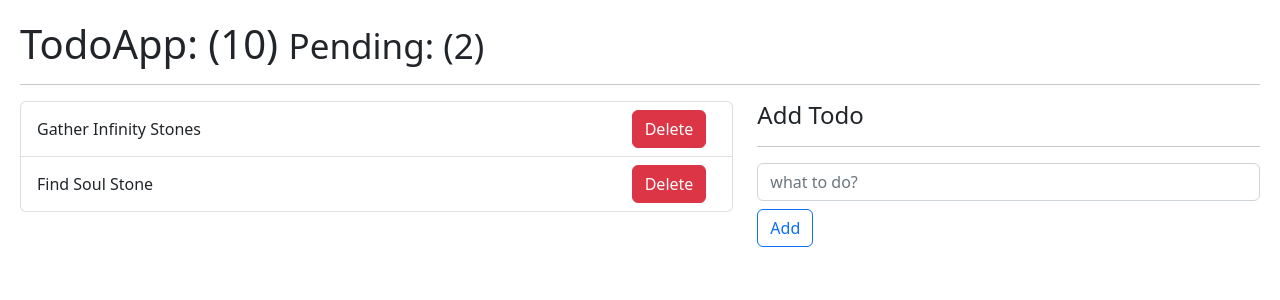
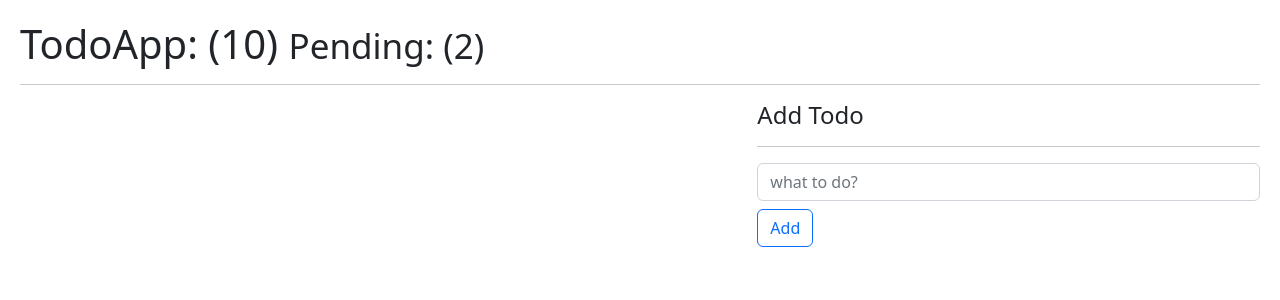
Before and after one commit to Alejoboga20/vite-hooks-expert, a React (Vite) app: page / in a window 1280 px wide. Shown: the top 300 px of the page. Built offline with nearby package versions, Linux system fonts and the light colour scheme.

Commit message:
Implement persistency with localStorage

```diff
--- a/src/08-useReducer/TodoApp.jsx
+++ b/src/08-useReducer/TodoApp.jsx
@@ -1,23 +1,16 @@
-import { useReducer } from 'react';
+import { useEffect, useReducer } from 'react';
 import { TodoAdd } from './TodoAdd';
 import { TodoList } from './TodoList';
 import { todoReducer } from './todoReducer';
 
-const initialState = [
-	{
-		id: new Date().getTime(),
-		description: 'Gather Infinity Stones',
-		done: false,
-	},
-	{
-		id: new Date().getTime() * 2,
-		description: 'Find Soul Stone',
-		done: false,
-	},
-];
+const initialState = [];
+
+const stateInitilizer = () => {
+	return JSON.parse(localStorage.getItem('todos')) || [];
+};
 
 export const TodoApp = () => {
-	const [todos, dispatchTodo] = useReducer(todoReducer, initialState);
+	const [todos, dispatchTodo] = useReducer(todoReducer, initialState, stateInitilizer);
 
 	const handleNewTodo = (todo) => {
 		const action = {
@@ -27,6 +20,10 @@ export const TodoApp = () => {
 
 		dispatchTodo(action);
 	};
+
+	useEffect(() => {
+		localStorage.setItem('todos', JSON.stringify(todos));
+	}, [todos]);
 
 	return (
 		<>
```
